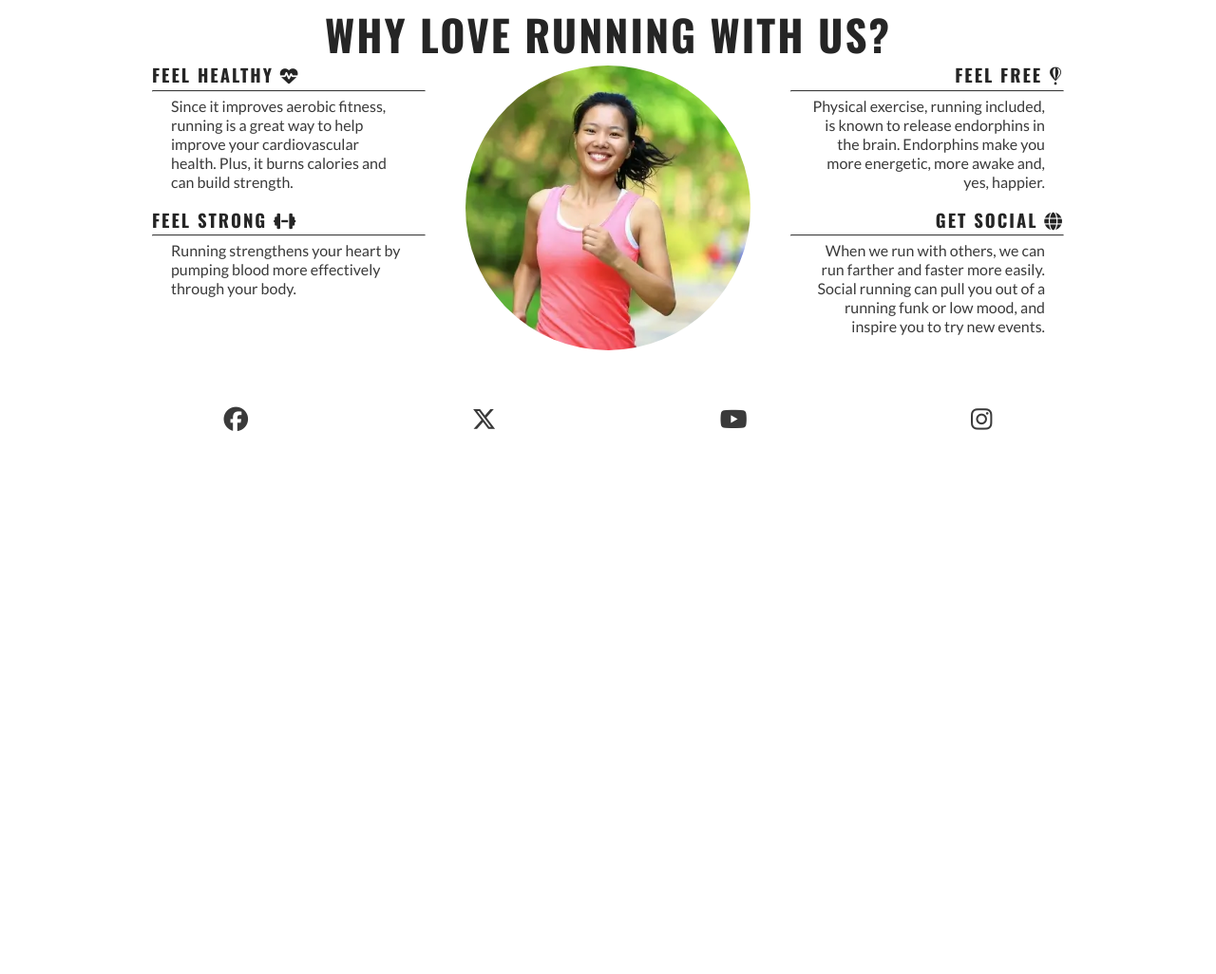
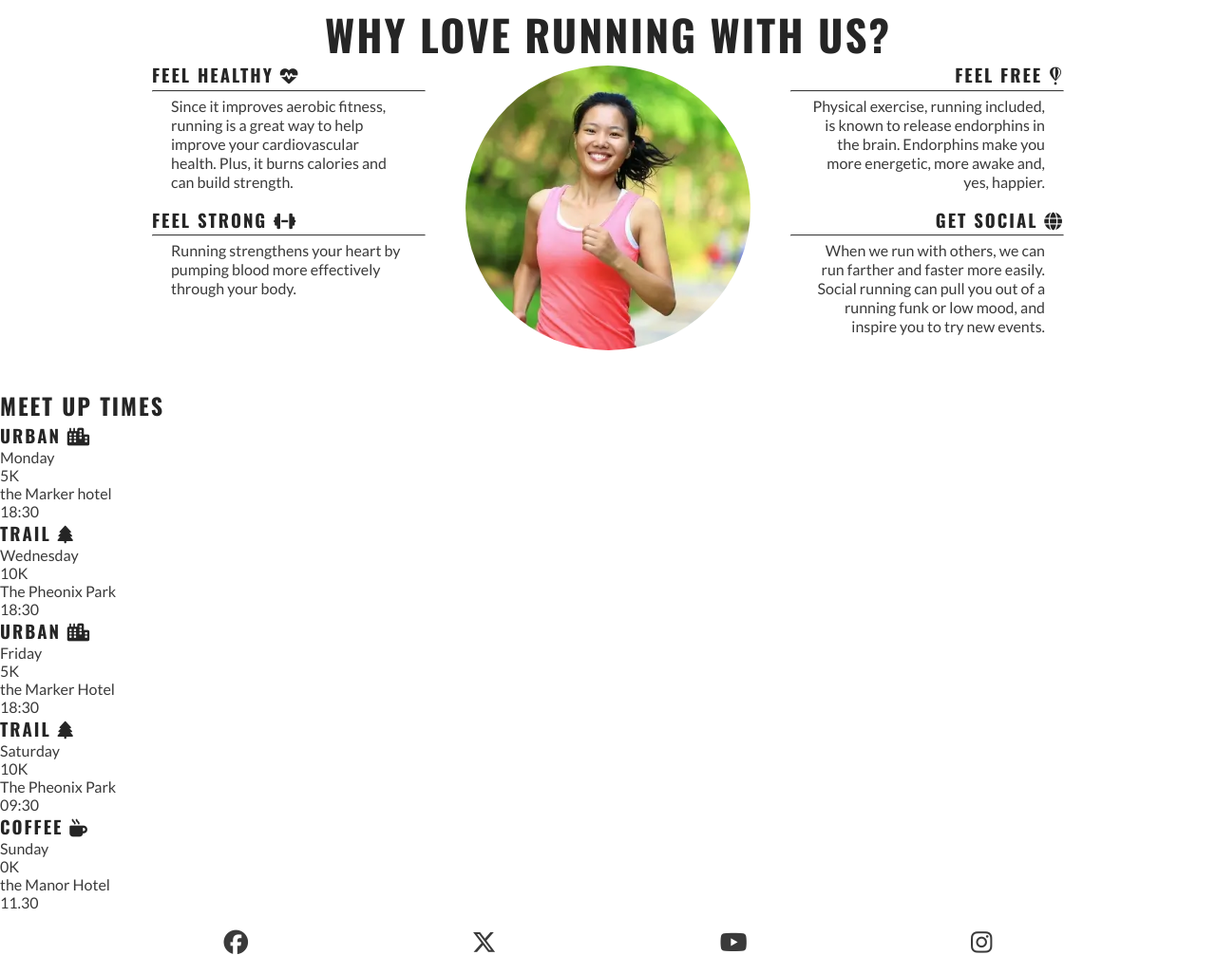
Before and after one commit to ajswanwick/love-running-, a plain HTML site: page index.html in a window 1280 px wide. Shown: the part 696-1722 px from the top of the page at 95% size. Before the commit the page ends 1171 px from the top, so only its background shows below. Drawn offline with nearby package versions, Linux system fonts and the light colour scheme.

Commit message:
add section meetups add detail to meet up times

```diff
--- a/index.html
+++ b/index.html
@@ -82,6 +82,48 @@
 
         </div>
      </section>
+     <section id="meetups">
+        <h2>Meet up times</h2>
+        <div id="times">
+            <div>
+                <h3>Urban <i class="fa-solid fa-city"></i></h3>
+                <p>Monday</p>
+                <p>5K</p>
+                <p>the Marker hotel</p>
+                <p>18:30</p>
+            </div>
+            <div>
+                <h3>Trail <i class="fa-solid fa-tree"></i></h3>
+                <p>Wednesday</p>
+                <p>10K</p>
+                <p>The Pheonix Park</p>
+                <p>18:30</p>
+            </div>
+            <div>
+                <h3>Urban <i class="fa-solid fa-city"></i></h3>
+                <p>Friday</p>
+                <p>5K</p>
+                <p>the Marker Hotel</p>
+                <p>18:30</p>
+            </div>
+            <div>
+                <h3>Trail <i class="fa-solid fa-tree"></i></h3>
+                <p>Saturday</p>
+                <p>10K</p>
+                <p>The Pheonix Park</p>
+                <p>09:30</p>
+            </div>
+            <div>
+                <h3>Coffee <i class="fa-solid fa-mug-hot"></i></h3>
+                <p>Sunday</p>
+                <p>0K</p>
+                <p>the Manor Hotel</p>
+                <p>11.30</p>
+            </div>
+        </div>
+
+
+     </section>
 </main>
 
 <!--Footer-->
```
